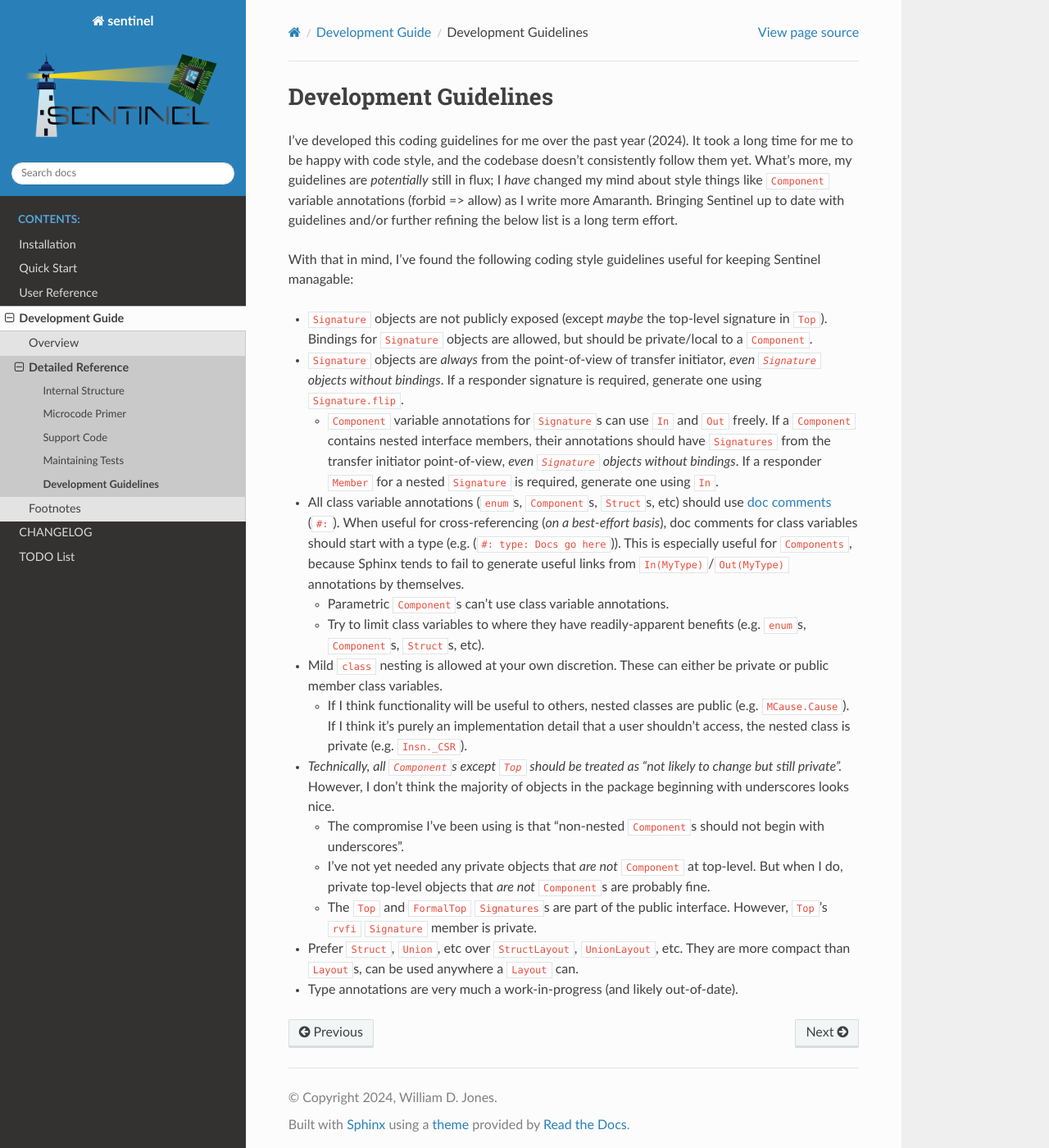
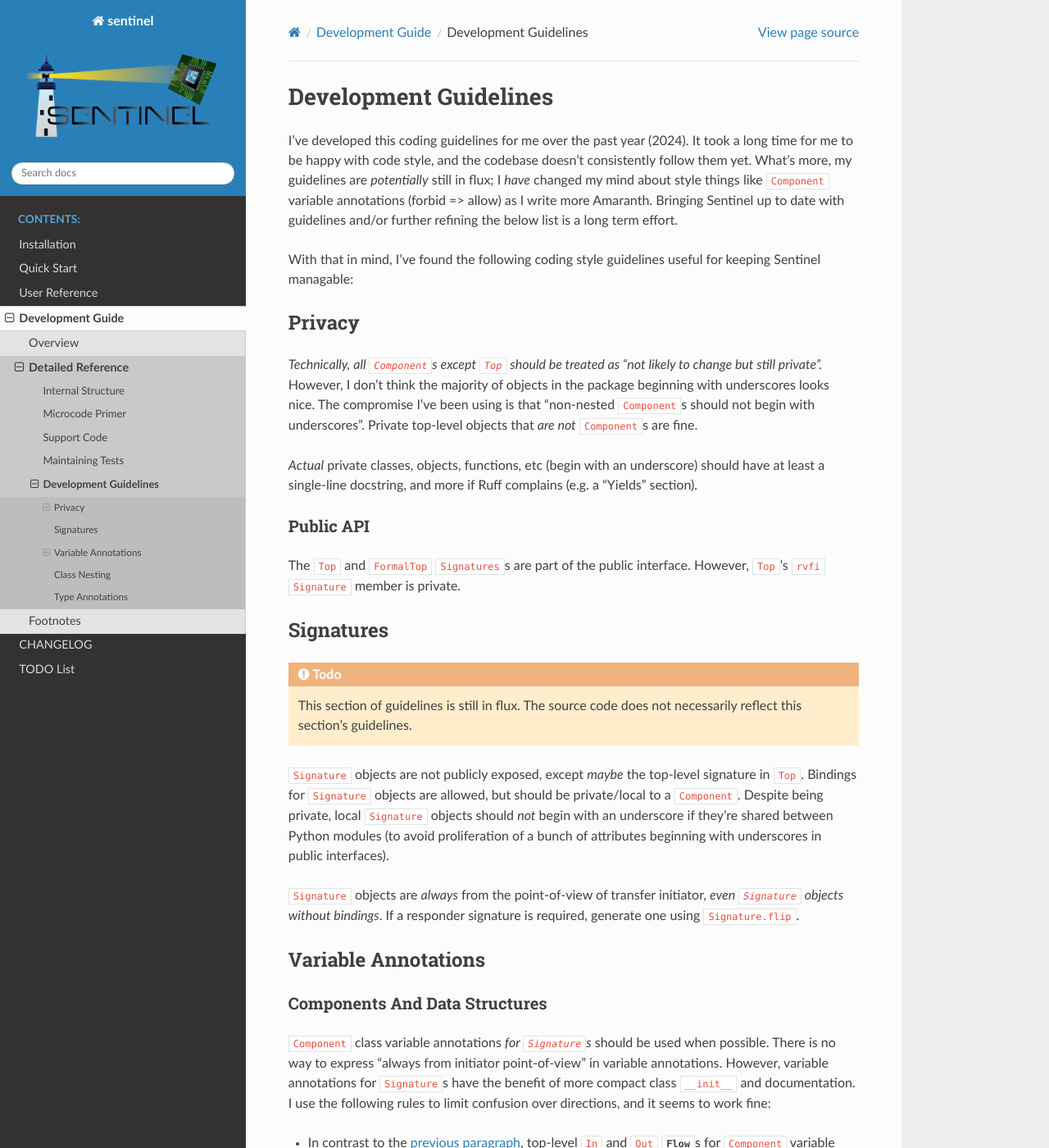
Before and after one commit to cr1901/sentinel, a Sphinx documentation site: the page built from doc/development/guidelines.md, in a window 1280 px wide and 1400 px high. Shown: the whole window at 82% size. Built offline with Sphinx 7.4.7 and the Read the Docs theme 3.1.0, drawn with Linux system fonts in a browser that asks for light colours; the version number could not be read and is left out; some of the changed text lies outside the part shown.

Commit message:
Further refine development guidelines, and vasly improve prose.

````diff
--- a/doc/development/guidelines.md
+++ b/doc/development/guidelines.md
@@ -11,41 +11,89 @@
 With that in mind, I've found the following coding style guidelines useful for
 keeping Sentinel managable:
 
-* `Signature` objects are not publicly exposed (except _maybe_ the top-level
-  signature in `Top`). Bindings for `Signature` objects are allowed, but
-  should be private/local to a `Component`.
-* `Signature` objects are _always_ from the point-of-view of transfer
-  initiator, _even `Signature` objects without bindings_. If a responder
-  signature is required, generate one using `Signature.flip`.
-  * `Component` variable annotations for `Signature`s can use `In` and `Out`
-    freely. If a `Component` contains {ref}`nested interface members <wiring-intro2>`,
-    their annotations should have `Signatures` from the transfer initiator
-    point-of-view, _even `Signature` objects without bindings_. If a responder
-    `Member` for a nested `Signature` is required, generate one using `In`.
-* All class variable annotations (`enum`s, `Component`s, `Struct`s, etc) should
-  use [doc comments](https://www.sphinx-doc.org/en/master/usage/extensions/autodoc.html#doc-comments-and-docstrings)
-  (`#:`). When useful for cross-referencing (_on a best-effort basis_), doc
-  comments for class variables should start with a type (e.g. (`#: type: Docs go here`)).
-  This is especially useful for `Components`, because Sphinx tends to fail to
-  generate useful links from `In(MyType)`/`Out(MyType)` annotations by themselves.
-  * Parametric `Component`s can't use class variable annotations.
-  * Try to limit class variables to where they have readily-apparent benefits
-    (e.g. `enum`s, `Component`s, `Struct`s, etc).
-* Mild `class` nesting is allowed at your own discretion. These can either be
-  private or public member class variables.
-  * If I think functionality will be useful to others, nested classes are
-    public (e.g. `MCause.Cause`). If I think it's purely an implementation
-    detail that a user shouldn't access, the nested class is private (e.g. `Insn._CSR`).
-* _Technically, all `Component`s except `Top` should be treated as "not likely
-  to change but still private"._ However, I don't think the majority of objects
-  in the package beginning with underscores looks nice.
-  * The compromise I've been using is that "non-nested `Component`s should not
-    begin with underscores".
-  * I've not yet needed any private objects that _are not_ `Component` at
-    top-level. But when I do, private top-level objects that _are not_
-    `Component`s are probably fine.
-  * The `Top` and `FormalTop` `Signatures`s are part of the public interface.
-    However, `Top`'s `rvfi` `Signature` member is private.
-* Prefer `Struct`, `Union`, etc over `StructLayout`, `UnionLayout`, etc.
-  They are more compact than `Layout`s, can be used anywhere a `Layout` can.
-* Type annotations are very much a work-in-progress (and likely out-of-date).
+## Privacy
+
+_Technically, all `Component`s except `Top` should be treated as "not likely
+to change but still private"._ However, I don't think the majority of objects
+in the package beginning with underscores looks nice. The compromise I've been
+using is that "non-nested `Component`s should not begin with underscores".
+Private top-level objects that _are not_ `Component`s are fine.
+
+_Actual_ private classes, objects, functions, etc (begin with an underscore)
+should have at least a single-line docstring, and more if Ruff complains
+(e.g. a "Yields" section).
+
+### Public API
+
+The `Top` and `FormalTop` `Signatures`s are part of the public interface.
+However, `Top`'s `rvfi` `Signature` member is private.
+
+## Signatures
+
+```{todo}
+
+This section of guidelines is still in flux. The source code does not
+necessarily reflect this section's guidelines.
+```
+
+`Signature` objects are not publicly exposed, except _maybe_ the top-level
+signature in `Top`. Bindings for `Signature` objects are allowed, but
+should be private/local to a `Component`. Despite being private, local
+`Signature` objects should *not* begin with an underscore if they're shared
+between Python modules (to avoid proliferation of a bunch of attributes
+beginning with underscores in public interfaces).
+
+(sig-pov)=
+`Signature` objects are _always_ from the point-of-view of transfer
+initiator, _even `Signature` objects without bindings_. If a responder
+signature is required, generate one using `Signature.flip`.
+
+## Variable Annotations
+
+### Components And Data Structures
+
+`Component` class variable annotations _for `Signature`s_ should be used when
+possible. There is no way to express "always from initiator point-of-view" in
+variable annotations. However, variable annotations for `Signature`s have the
+benefit of more compact class `__init__` and documentation. I use the following
+rules to limit confusion over directions, and it seems to work fine:
+
+* In contrast to the {ref}`previous paragraph <sig-pov>`, top-level
+  `In` and `Out` {class}`~amaranth:amaranth.lib.wiring.Flow`s for `Component`
+  variable annotations are from the point-of-view of the `Component`, even if
+  `Component` is a responder (`In`) on some of its constituent interfaces.
+* _However_, if a `Component` contains {ref}`nested interface members <wiring-intro2>`,
+  their annotations should have `Signatures` from the transfer initiator
+  point-of-view, _even `Signature` objects without bindings_. If a responder
+  `Member` for a nested `Signature` is required, generate one using `In`.
+
+Note that Parametric `Component`s can't use class variable annotations; use
+an "Attributes" section in the `__init__` docstring for these `Components`.
+
+Likewise, for prefer `Struct`, `Union`, etc over `StructLayout`, `UnionLayout`,
+etc. Their variable annotations make them more compact than `Layout`s, and they
+can still be used anywhere a `Layout` can.
+
+### Class Variables
+
+All class variable annotations (`enum`s, `Component`s, `Struct`s, etc) should
+use [doc comments](https://www.sphinx-doc.org/en/master/usage/extensions/autodoc.html#doc-comments-and-docstrings)
+(`#:`). Try to limit class variables to where they have readily-apparent
+benefits (e.g. `enum`s, `Component` `Signatures`, `Struct`s, etc).
+
+When useful for cross-referencing  (_on a best-effort basis_), doc comments
+for class variables should start with a type (e.g. (`#: type: Docs go here`)).
+This is especially useful for `Components`, because Sphinx tends to fail to
+generate useful links from `In(MyType)`/`Out(MyType)` annotations by themselves.
+
+## Class Nesting
+
+Mild `class` nesting is allowed at your own discretion. These can either be
+private or public member class variables. If I think functionality will be
+useful to others, nested classes/vars are public (e.g. `MCause.Cause`).
+If I think it's purely an implementation detail that a user shouldn't access,
+the nested class is private (e.g. `Insn._CSR` was _previously_ private).
+
+## Type Annotations
+
+Type annotations are very much a work-in-progress (and likely out-of-date).
````
